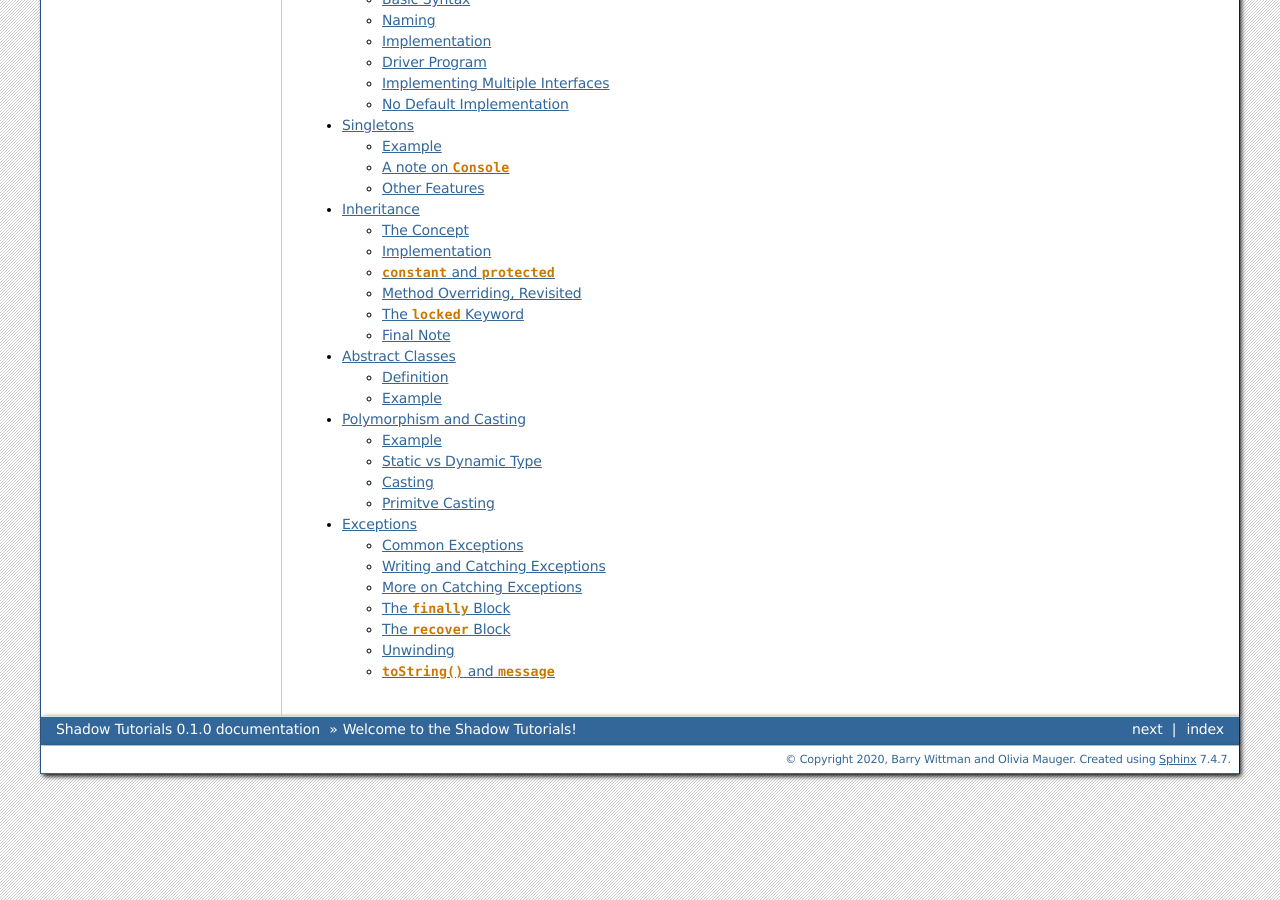
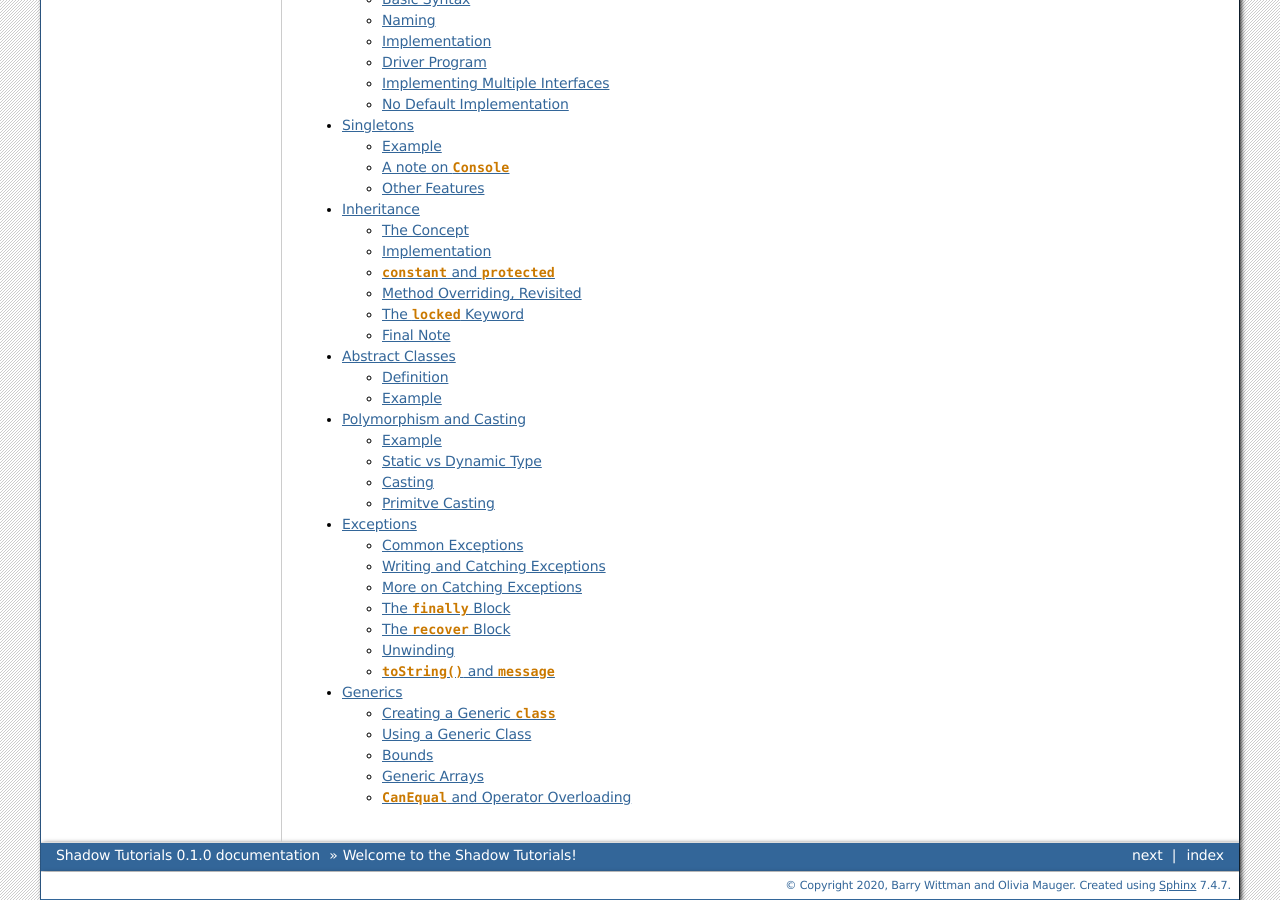
Before and after one commit to olivia-mauger/tutorials, a Sphinx documentation site: the page built from docs/source/index.rst, in a window 1280 px wide and 900 px high, scrolled down 1900 px. Built offline with Sphinx 7.4.7, drawn with Linux system fonts in a browser that asks for light colours; some of the changed lines change nothing that is shown.

Commit message:
Completed Generics.rst
Started and completed Generics.rst

```diff
--- /dev/null
+++ b/docs/source/generics.rst
@@ -0,0 +1,220 @@
+Generics
+--------
+
+In **Shadow** and in programming in general, generics is a very powerful tool. It not only helps to eliminate casting exceptions and other errors at compile time, but provides a framework or a blueprint that is compatible with many different data types.
+
+In general, generics is best understood through an example. Since there are many different aspects to generics, we will break the example down into different topics.
+
+Creating a Generic ``class``
+^^^^^^^^^^^^^^^^^^^^^^^^^^^^^
+
+The following ``class``, named ``Trunk``, demonstrates how to create a generic ``class``.
+
+.. code-block:: shadow
+    :linenos:
+
+    class tutorials:generics@Trunk<T>
+    {
+        T object;
+
+        public create(T value)
+        {
+            object = value;
+        }
+
+        public getObject() => (T)
+        {
+            return object;
+        }
+    }
+
+Think of ``Trunk`` as a literal trunk/chest that stores many different objects. There are endless possibilities as to what you can put inside of a trunk: treasure, clothes, books, puzzles, etc. Thus, we can think of a generic class as a container of sorts. Notice how the only member variable is ``T object``. While it may seem like ``T`` is the name of a class, **it is not**. ``T`` is representative of a type, which will be substituted for a specific class (like ``String``) or interface when an instance of ``Trunk`` is created.
+This is also why the ``class`` header says ``class Trunk<T>``. The type ``T`` is included in between angle brackets and indicates that when an instance of ``Trunk`` is created, a type must be specified in its place.
+
+The rest of the class should look familiar to you. There is a single constructor that takes in ``T`` as a parameter, and a ``getObject()`` method that turns an object of the same type ``T``. The benefits of using ``T`` will become apparent when we look at the driver program.
+
+Using a Generic Class
+^^^^^^^^^^^^^^^^^^^^^^
+
+Now that we have discussed how to *create* a generic ``class``, we will go over how to *use* a generic ``class``.
+
+Before we look at the driver program, briefly read through the 3 basic classes that will be referenced in it. ``Treasure`` is the parent, and ``Silver`` and ``Gold`` are the children.
+
+.. code-block:: shadow
+    :linenos:
+
+    class Treasure
+    {
+        double value;
+
+        public create(double v)
+        {
+            value = v;
+        }
+    }
+
+.. code-block:: shadow
+    :linenos:
+
+    class Gold is Treasure
+    {
+        public create(double v)
+        {
+	    super(v);
+        }
+    }
+
+
+.. code-block:: shadow
+    :linenos:
+
+    class Silver is Treasure
+    {
+        public create(double v)
+        {
+            super(v);
+        }
+    }
+
+Now, consider the following excerpt from a driver class.
+
+.. code-block:: shadow
+    :linenos:
+
+    Silver silver = Silver:create(10283.60);
+    Gold gold = Gold:create(230953.34);
+
+    Chest<Silver> chest1 = Chest<Silver>:create(silver);
+    Chest<Gold> chest2 = Chest<Gold>:create(gold);
+
+First, in **Lines 1 and 2**, we have created 2 different objects, ``gold`` and ``silver``. They both are children of the ``Treasure`` class.
+
+Similarly, in **Lines 4 and 5**, we see 2 different instances of the generic ``class`` ``Chest``: ``chest1`` and ``chest2``. The key thing to notice here is the **angle brackets**. In the ``Chest`` ``class`` itself, ``T`` appeared between the angle brackets. Now, when creating an object of the ``Chest`` class, we replace the type variable with a specific ``class`` or ``interface``. In this case, ``chest1`` holds a ``Gold`` object, and ``chest2`` holds a ``Silver`` object.
+
+However, ``Chest`` objects are not limited to storing  ``Treasure`` objects and its children. We could also just as easily replaced ``T`` with ``int`` or ``String`` or ``Object``. For example, this code is perfectly legal and would compile:
+
+.. code-block:: shadow
+
+    Chest<int> numChest = Chest<int>:create(6);
+    Console.printLine(numChest.getObject());
+
+Now, when we call ``numChest.getObject()``, 6 is printed to the console. This is the beauty of generics. We were able to create 3 instances of the ``Chest`` class, each acting as a "container" for a different type, while reusing the same code.
+
+Although the implementation is not shown, you are also able and encouraged to create generic interfaces. The ``interface`` header would appear as follows: ``interface someInterface<T>``.
+
+Bounds
+^^^^^^^
+
+Another feature of generics in Shadow is the ability to create **bounds**. In basic terms, using bounds with generics allows you specify constraints for acceptable types, ``T``. For example, in our ``Chest`` class above, let’s say we only wanted ``Chest`` to be able to "hold" instances of the ``Treasure`` class and any of its children. All we would need to do is modify the class header slightly: ``class tutorials:generics@Trunk<T is Treasure>``. Now, if we tried to create ``numChest`` from the previous section, we would get a compile error because ``int`` is not a child of ``Treasure``. This is called an **upper bound**.
+
+Additionally, Shadow also allows you to have **more than one** bound. For example, we could also state ``class tutorials:generics@Trunk<T is Treasure and String>``. Lastly, if you also included interfaces as bounds, the only caveat is that the ``class`` (or classes) should be listed first.
+
+Generic Arrays
+^^^^^^^^^^^^^^
+
+Although you should already be familiar with declaring and initializing arrays, it is also useful to note that the ``Array`` class is actually a generic class. Thus, you are able to create generic arrays. Consider the example below:
+
+.. code-block:: shadow
+    :linenos:
+
+    int[] array1 = int:create[10];
+    for(int i = 0; i < array1->size; i += 1)
+    {
+        array1[i] = 7 + (2 * i);
+    }
+
+    Array<int> array2 = array1;
+
+    int[] array3 = cast<int[]>(array2);
+
+
+In  **Lines 1-5** we have declared and initialized an ``int`` array and filled it using a ``for`` loop. If this does not look familiar to you, please revisit the previous tutorial on :ref:`arrays<Arrays>`.
+
+Now look at **Line 7**. Here, we created another array, ``array2``. The difference between the two ways of declaring an array is the static type, which for ``array2`` explicitly references the generic class ``Array``. However, we are still able to assign ``array1`` to ``array2`` because they both are instances of the ``Array`` class. In a similar vein, we are subsequently able to cast ``array2`` to a non-generic array, as seen in **Line 9**.
+
+
+``CanEqual`` and Operator Overloading
+^^^^^^^^^^^^^^^^^^^^^^^^^^^^^^^^^^^^^
+
+As a final discussion on generics, we will discuss the ``CanEqual`` interface and Operator Overloading in Shadow. Before we dive in, it is first important to be aware of the different **generic** interfaces included in the standard library of the `Shadow API <http://shadow-language.org/documentation/shadow/standard/$package-summary.html>`_. They are listed under the "Interface Summary" section of this page.
+
+You will notice that not all of the interfaces use the type parameter ``T``. Although ``T`` is used to represent ``Type``, there are other conventional type parameter names, and they are listed below.
+
+* ``K`` , Key
+* ``V``, Value
+* ``E``, Element
+
+The first generic interface we will study is ``CanEqual``. If a class implements ``CanEqual``,  it means that the class can test an object of type ``T`` for equality, returning ``true`` if the two objects are identical. The interface also allows the ``==`` operator to be overloaded. The method ``equal(T)`` of ``CanEqual`` will be called when this operator is used. In order to properly implement the ``CanEqual`` interface, ``equal(T)`` must be implemented properly.
+
+Take a look at the class ``Surprise``, driver program excerpt, and console output below. For now, just focus on the implementation of ``CanEqual``.
+
+``Surprise`` class:
+
+.. code-block:: shadow
+    :linenos:
+
+    class tutorials:generics@Surprise is CanEqual<Surprise> and CanAdd<Surprise>
+    {
+        get String word;
+	get int magicNumber;
+
+	public create(String w, int m)
+	{
+	    word = w;
+	    magicNumber = m;
+	}
+
+	public equal(Surprise other) => (boolean)
+	{
+	    return word == other:word and magicNumber == other:magicNumber;
+	}
+
+	public add(Surprise other) => (Surprise)
+        {
+            return Surprise:create(word # " " # other:word, magicNumber + other:magicNumber);
+        }
+
+        public readonly toString() => (String)
+        {
+    	    return # word # ", " # magicNumber;
+        }
+    }
+
+Driver program excerpt:
+
+.. code-block:: shadow
+    :linenos:
+
+    Surprise birthday = Surprise:create("diamond", 57);
+    Surprise party = Surprise:create("watch", 103);
+
+    Console.printLine(birthday.equal(party));
+    Console.printLine(birthday == party);
+    Console.printLine(birthday + party);
+
+
+Console output:
+
+.. code-block:: console
+
+    false
+    false
+    diamond watch, 160
+
+``CanEqual`` **Interface**
+
+As you can see in **Line 1**, we have included ``is CanEqual<Surprise>`` in the class header. It is important that we specify the type inside the angle brackets (ie. we could not have left it as ``T``). Now, look at **Lines 12-15**. Here, we have provided the implementation for the ``equal()`` method of ``CanEqual``. Pay close attention to method header. It *must* exactly follow this syntax in order to properly implement the method: ``public equal (T other) => (boolean)``. In this example, we have simply replaced ``T`` with ``Surprise``. The method will only return ``true`` if the member variables of the current object and the object being passed in as a parameter are equal to the same values. However, it is **up to the programmer** to define the conditions for when two objects of the same class are considered equal. For example, we could have only required the ``String`` member variable ``word`` to be the same for ``equal()`` to return ``true``.
+
+The excerpt from the driver program demonstrates how ``equal()`` is used. As seen in **Lines 1 and 2**, we have created two instances of the ``Surprise`` class that are not the same. Thus, it should not be shocking that the result of **4 and 5** are both ``false``. These two different ways of calling the ``equal()`` method are equivalent. However, if ``Surprise`` did not implement the ``CanEqual`` interface and you tried to use ``==`` on the same two objects, the code would not compile.
+
+Lastly,  for overloading arithmetic operators, the interfaces ``CanAdd<T>``, ``CanSubtract<T>``, ``CanMultiply<T>``, ``CanDivide<T>``, and ``CanModulus<T>`` can be implemented to allow overloading of the ``+``, ``-``, ``*``, ``/``, and ``%`` operators, respectively.  Our example shows how to overload the ``+`` through implementing ``CanAdd``.
+
+``CanAdd`` **Interface**
+
+Look back at the ``Surprise`` class. **Lines 17-20** show how we implemented the ``add()`` method of the ``CanAdd`` interface. The method header must follow this syntax **exactly** for the code to compile: ``public add(T other) => (T)``. Once again, we have simply substituted ``Surprise`` for ``T``.
+
+Inside the method, it is **up to the programmer** to decide how two objects of a class are added together. In this example, we have somewhat arbitrarily decided to combine the object’s ``word`` variable with a space and add their magic numbers together and use the results as parameters for a new ``Surprise`` object.
+
+Lastly, focus now on the driver program excerpt.  As you can see in **Line 6**, using the ``+`` operator, we have added the objects ``birthday`` and ``party`` together and printed the resulting object (see the ``toString()`` method in the ``Surprise`` class). The ``+`` operator invokes the ``add()`` method of ``Surprise``. However, we also could have written ``birthday.add(party);``, but the whole purpose of implementing the ``CanAdd`` interface is to overload the ``+``.
+
+At this point in the tutorials, you are encouraged to look through the rest of the interfaces in the Shadow standard library and practice implementing them. This section should serve as a guide on how to do so.
--- a/docs/source/index.rst
+++ b/docs/source/index.rst
@@ -28,3 +28,4 @@
    abstract-classes
    polymorphism-casting
    exceptions
+   generics
```
